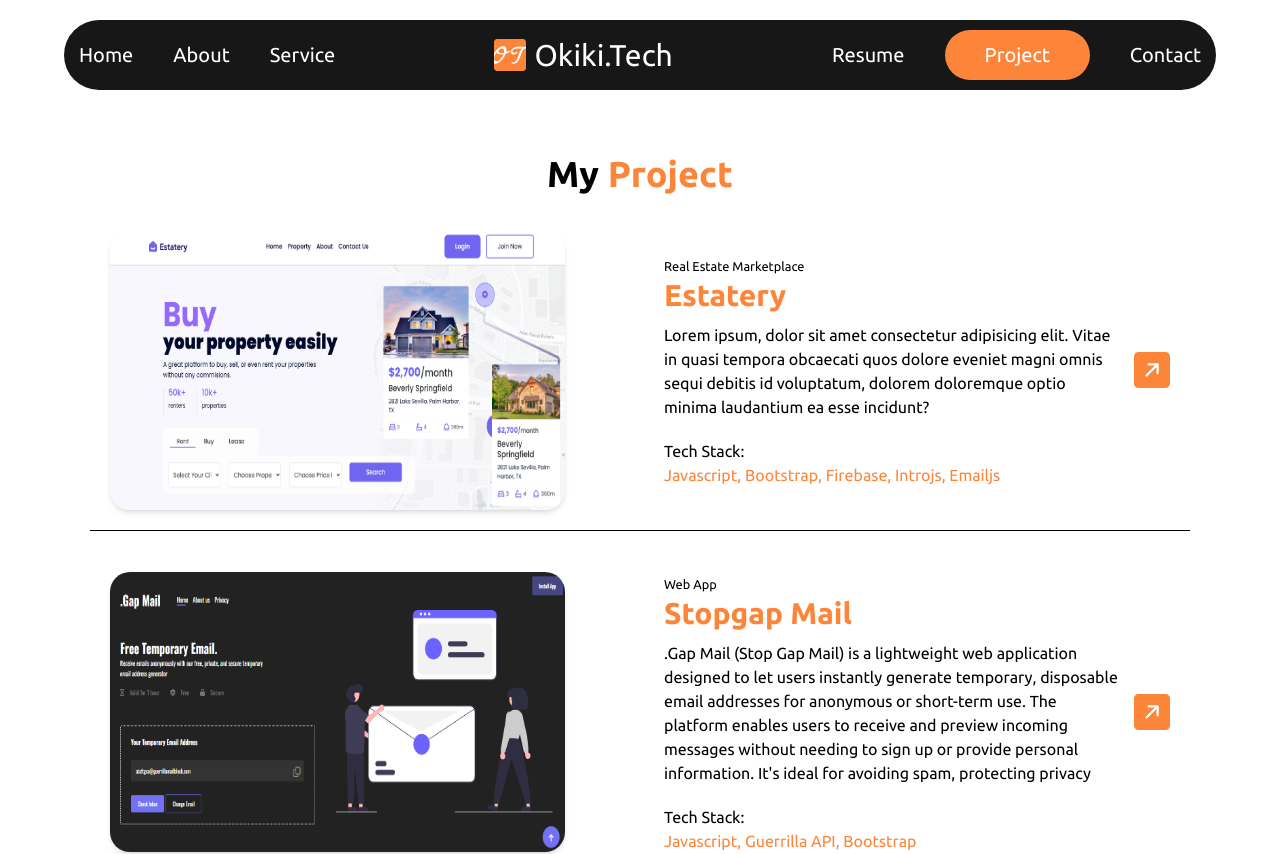
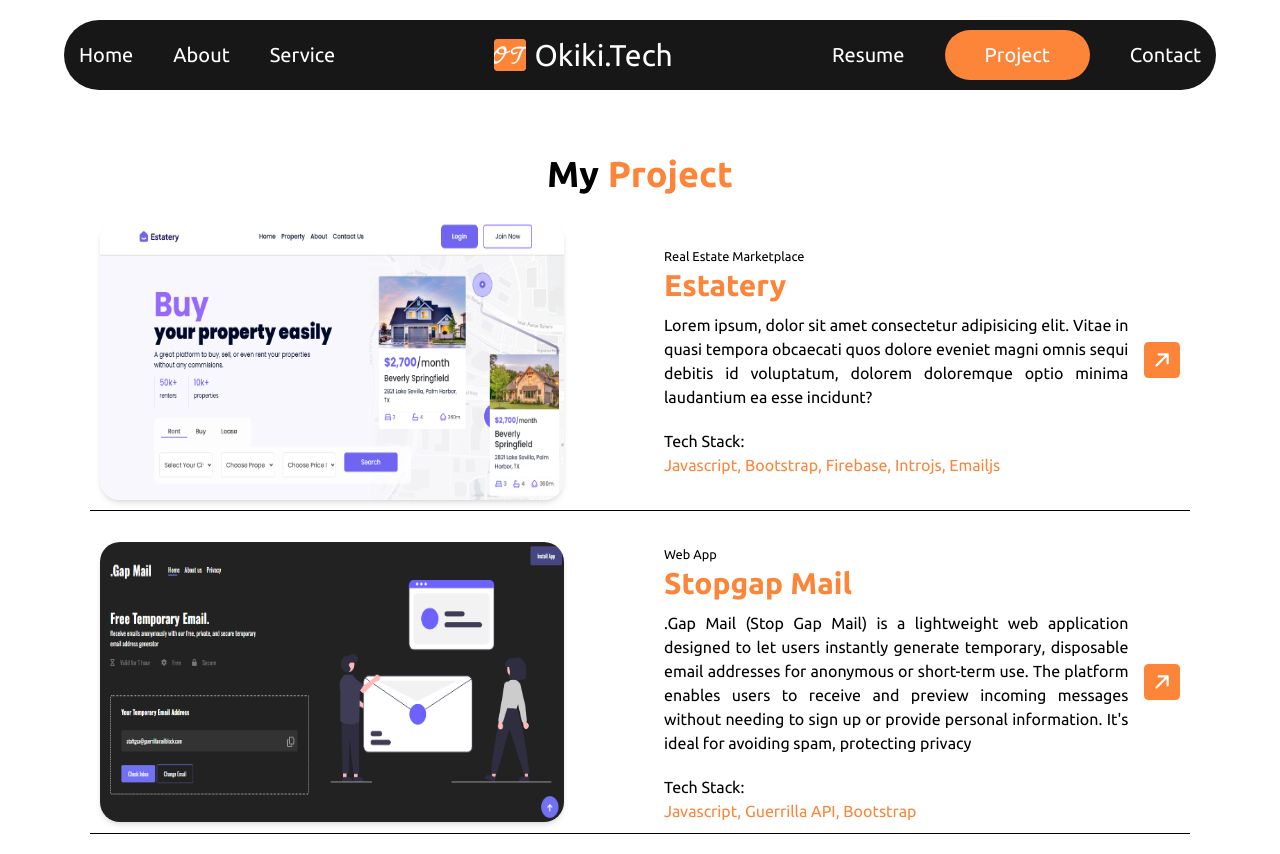
Before and after one commit to Holuwaconquer/MyPortfolio, a React (Vite) app: page /project in a window 1280 px wide. Shown: the top 854 px of the page. Built offline with nearby package versions, Linux system fonts and the light colour scheme.

Commit message:
Added vercel.json file

```diff
--- a/src/Pages/Contact.jsx
+++ b/src/Pages/Contact.jsx
@@ -38,7 +38,7 @@ const Contact = () => {
         </div>
         <div className='w-full'>
           <form className='w-full flex flex-col gap-4' action="">
-            <input type="text" placeholder='Name' style={{padding: '20px'}} className='bg-[#e6e6e6] w-full border-0 text-black'/>
+            <input type="text" placeholder='Name' style={{padding: '20px'}} className='bg-[#e6e6e6] focus:outline-1 focus:border-[#FD853A] w-full border-0 text-black'/>
             <input type="text" placeholder='Email' style={{padding: '20px'}} className='bg-[#e6e6e6] w-full border-0 text-black'/>
             <textarea name="" rows='7' style={{padding: '20px', resize: 'none'}} placeholder='Type your message here' className='bg-[#e6e6e6] w-full border-0 text-black' id=""></textarea>
             <button style={{padding: '20px'}} className='bg-[#FD853A] block cursor-pointer' type='button'>Submit</button>
--- a/src/componenets/FolioCard.jsx
+++ b/src/componenets/FolioCard.jsx
@@ -5,7 +5,7 @@ import { BsArrowUpRightSquareFill } from "react-icons/bs";
 
 const FolioCard = ({ category, title, details, anchor, techStack, image, className }) => {
   return (
-    <div style={{padding: '20px'}} className='border-b-1 border-[black]'>
+    <div style={{padding: '10px'}} className='border-b-1 border-[black]'>
       <div className={className}>
         <div className='w-[90%] md:h-[280px] shadow-md rounded-[20px] object-fit-cover'>
           <img src={image} className='w-full h-full rounded-[20px] object-fit-cover' alt="project-image" />
@@ -14,7 +14,7 @@ const FolioCard = ({ category, title, details, anchor, techStack, image, classNa
           <div>
             <small>{category}</small>
             <h1 style={{marginBottom: '10px'}} className='font-bold text-3xl text-[#FD853A]'>{title}</h1>
-            <p>
+            <p className='text-justify'>
               {details}
             </p>
             <h1 className='' style={{marginTop: '20px'}}>Tech Stack: <br /> <span className='text-[#FD853A]'>{techStack}</span></h1>
--- a/src/componenets/Portfolio.jsx
+++ b/src/componenets/Portfolio.jsx
@@ -31,7 +31,7 @@ const Portfolio = () => {
     >
     <div className='w-full homePortfolio flex flex-col gap-6'>
       <div className='flex items-start gap-4 flex-col md:flex-row justify-between md:items-center z-3'>
-          <h1 className='text-2xl md:text-4xl w-md z-3 font-bold text-[#344054]'>Lets have a look at my <span className='text-[#FD853A] '>Portfolio</span> </h1>
+          <h1 className='text-2xl md:text-4xl  md:w-md z-3 font-bold text-[#344054]'>Lets have a look at my <span className='text-[#FD853A]'>Portfolio</span> </h1>
           <Button BtnText='See All' style={{padding: '10px 30px'}} onClick={goToProject} />
 
         </div>
--- a/src/componenets/Work.jsx
+++ b/src/componenets/Work.jsx
@@ -64,8 +64,8 @@ const Work = () => {
                 </div>
                 {/* third */}
 
-                <div className='absolute left-[-20%] md:left-[45%] centerImg'>
-                  <img src={Center} className='relative h-[500px] md:h-[auto] md:w-[35px]' alt="" />
+                <div className='absolute top-[10%] md:top-[10%] left-[-19%] md:left-[45%] centerImg'>
+                  <img src={Center} className='relative h-[700px] w-[55px] md:h-[400px] md:w-[50px]' alt="" />
                 </div>
               </div>
             </div>
--- a/src/index.css
+++ b/src/index.css
@@ -166,6 +166,9 @@ body{
   .heroSection{
     padding: 4% 5% 0;
   }
+  .homePortfolio{
+    padding: 3% 4%;
+  }
   .profilePic{
     margin-top: 40px;
   }
```
Also changed, not shown: vercel.json (added).
